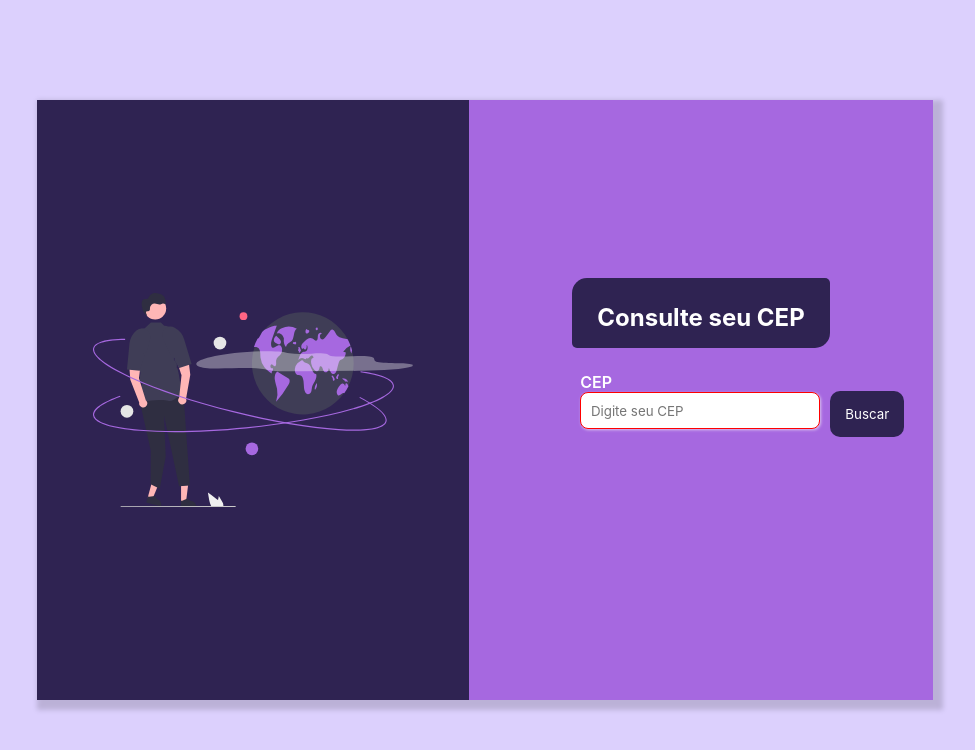
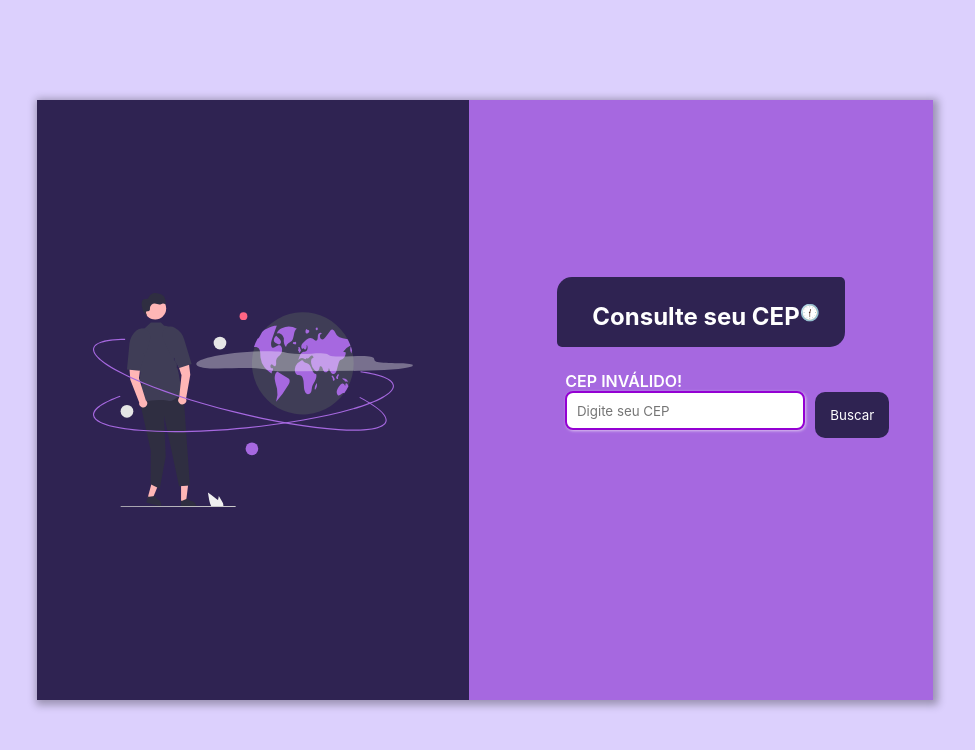
Before and after one commit to paulorayann/busca-viaCEP, a plain HTML site: page index.html in a window 1280 px wide. Both pictures are taken after a click on the button "Buscar". Shown: the whole page, without its empty margins (155-1130 px from the left). Drawn offline with Linux system fonts and the light colour scheme; no server answers.

Commit message:
Mudança de posicionamento do botão, mudança da img e na mensagem de erro

```diff
--- a/css/estilo.css
+++ b/css/estilo.css
@@ -3,6 +3,15 @@
   margin: 0;
   box-sizing: content-box;
   font-family: "Inter", sans-serif;
+}
+
+h2{
+  position: relative;
+  margin-left: 10px;
+  color:rgb(255, 255, 255);
+
+
+
 }
 
 body {
@@ -18,7 +27,8 @@ body {
   width: 70%;
   height: 600px;
   display: flex;
-  box-shadow: 5px 5px 5px 5px rgba(0, 0, 0, 0.15);
+  box-shadow: 2px 2px 8px 3px rgba(0, 0, 0, 0.3)
+
 }
 
 .form-image {
--- a/index.html
+++ b/index.html
@@ -20,20 +20,23 @@
                 <div class="title">
                 <h2>Consulte seu CEP<h2>
                 </div>
+
+                <div class="preload">
+                    <div class="emoji"> 🕐</div>
+               </div>
+
                 </div>
                 <div class="input-group">
                     <div class="input-header">
                         <label for="cep">CEP<label>
+                            <label id="resposta" color: red></label>
                         <input id="cep" type="text" name="cep" placeholder="Digite seu CEP" required maxlength="9">
                         <div class="search-btn">
                         <button type="button" onclick='consultaCEP()'>Buscar</button>
-                                    <label id="resposta"></label>
-                                    <div class="loader"></div>
-                                </div>
-
 
                     </div>
                     <div id="hidden-input" style="display: none;">
+
                         <div class="input-after">
                         <label for="">Rua</label>
                         <input type="text" name="" placeholder=" " id="rua">
--- a/javascript/consultar-dados.js
+++ b/javascript/consultar-dados.js
@@ -3,21 +3,46 @@ const bairro = document.querySelector("#bairro");
 const cidade = document.querySelector("#cidade");
 const estado = document.querySelector("#estado");
 const hidden_input = document.querySelector("#hidden-input");
+const loader = document.querySelector('.preload');
+const emoji = loader.querySelector('.emoji');
+
+
+const emojis = ["🕐", "🕜", "🕑","🕝", "🕒", "🕞", "🕓", "🕟", "🕔", "🕠", "🕕", "🕡", "🕖", "🕢",  "🕗", "🕣", "🕘", "🕤", "🕙",  "🕥", "🕚", "🕦",  "🕛", "🕧"];
+
+const interval = 125;
+
+const loadEmojis = (arr) => {
+    setInterval(() => {
+      emoji.innerText = arr[Math.floor(Math.random() * arr.length)];
+      console.log(Math.floor(Math.random() * arr.length))
+    }, interval);
+}
+
+
 
 function consultaCEP() {
   cep = document.getElementById("cep").value;
   apiURL = "https://viacep.com.br/ws/" + cep + "/json";
   pedido = new XMLHttpRequest();
-  pedido.open("GET", apiURL);
+  pedido.open("get", apiURL, true);
   pedido.onerror = function (e) {
-    document.getElementById("resposta").innerHTML = "";
-    document.getElementById("cep").style.border = "1.8px solid red";
+    document.getElementById("resposta").innerHTML = "INVÁLIDO!";
+    document.getElementById("cep").style.border = "2px solid #9400D3";
   };
+
+
   pedido.onload = () => {
     var conteudo = JSON.parse(pedido.responseText);
     if (conteudo.erro === true) {
       document.getElementById("resposta").innerHTML = "CEP NÃO ENCONTRADO";
+
     } else {
+      const init = () => {
+        loadEmojis(emojis);
+      }
+      init();
+      document.querySelector(".preload").style.display = "none"//stop the load
+
       hidden_input.style.display = "block";
       console.log(conteudo);
       logradouro.value = conteudo.logradouro;
@@ -34,3 +59,11 @@ function consultaCEP() {
   hidden_input.style.display = "none";
   resposta.innerHTML = "";
 }
+
+
+
+const init = () => {
+  loadEmojis(emojis);
+}
+init();
+//document.querySelector(".preload").style.display = "none"//stop the load
```
Lines whose indentation alone changed are shown as unchanged.
